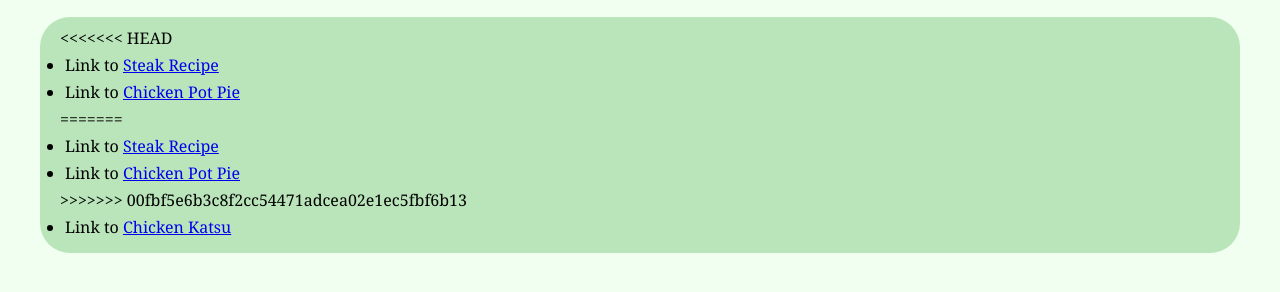
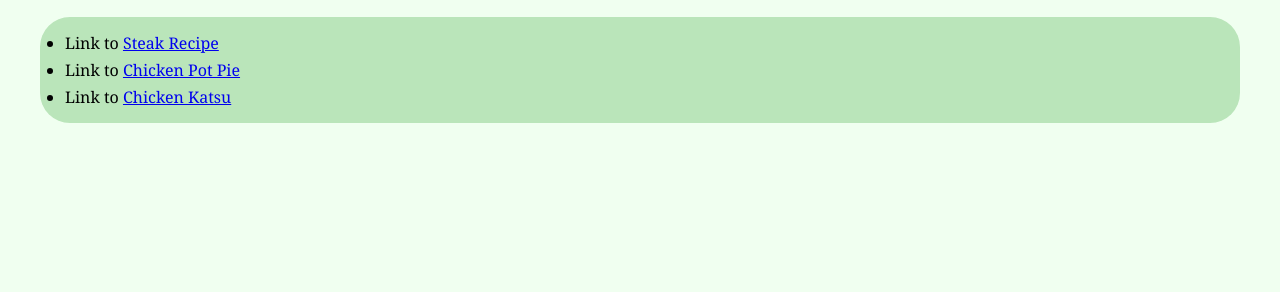
Before and after one commit to BingBingen/odin-recipes, a plain HTML site: page index.html in a window 1280 px wide. Shown: the part 56-348 px from the top of the page. Drawn offline with Linux system fonts and the light colour scheme.

Commit message:
Inclusion of basic CSS to all three recipes. [fixed Merge Conflict]
This is part of the CSS foundations within the
Odin Project. This exercise was done with
basic CSS without flexbox, gridbox, or any
advanced properties. The future exercises
will go further into those.

Duration: 60 minutes
Date: June 12, 2026

```diff
--- a/index.html
+++ b/index.html
@@ -10,13 +10,8 @@
     <body>
         <h1 id="project-title"> Odin Recipes </h1>
         <ul id="recipe-box">
-<<<<<<< HEAD
             <li class="odin-recipe"> Link to <a href="./recipes/steak.html" target="_blank">Steak Recipe</a></li>
             <li class="odin-recipe"> Link to <a href="./recipes/chickenPotPie.html" target="_blank"> Chicken Pot Pie </a></li>
-=======
-            <li class="odin-recipe"> Link to <a href="./recipes/steak.html">Steak Recipe</a></li>
-            <li class="odin-recipe"> Link to <a href="./recipes/chickenPotPie.html"> Chicken Pot Pie </a></li>
->>>>>>> 00fbf5e6b3c8f2cc54471adcea02e1ec5fbf6b13
             <li class="odin-recipe"> Link to <a href="./recipes/chickenKatsu.html" target="_blank"> Chicken Katsu </a></li>
         </ul>
     </body>
--- a/styles.css
+++ b/styles.css
@@ -3,10 +3,7 @@
     padding: 0px;
     box-sizing: border-box;
     font-family: Cambria, Cochin, Georgia, Times, 'Times New Roman', serif;
-<<<<<<< HEAD
     /*outline: 1px solid red;*/
-=======
->>>>>>> 00fbf5e6b3c8f2cc54471adcea02e1ec5fbf6b13
 }
 
 body{
@@ -24,7 +21,6 @@ body{
 ul, ol{
     background-color: rgb(186, 229, 186);
     border-radius: 30px;
-<<<<<<< HEAD
     padding: 10px 20px;
     font-size: 1em;
     margin: 0px 20px 0px 20px;
@@ -32,11 +28,6 @@ ul, ol{
 
 #recipe-box{
     margin: 20px 30px 0px 30px;
-=======
-    margin: 30px;
-    padding: 10px 20px;
-    font-size: 1em;
->>>>>>> 00fbf5e6b3c8f2cc54471adcea02e1ec5fbf6b13
 }
 
 li{
@@ -45,7 +36,6 @@ li{
 
 h3{
     color: blue
-<<<<<<< HEAD
 }
 
 /* Recipes.html FORMAT (Some of the above declaration blocks
@@ -66,6 +56,4 @@ this section is targetting those 3 files. */
     font-size: 1.3rem;
     margin-bottom: 5px;
     margin-top: 20px;
-=======
->>>>>>> 00fbf5e6b3c8f2cc54471adcea02e1ec5fbf6b13
 }
```
Also changed, not shown: recipes/chickenKatsu.html (+0 -9 lines).
